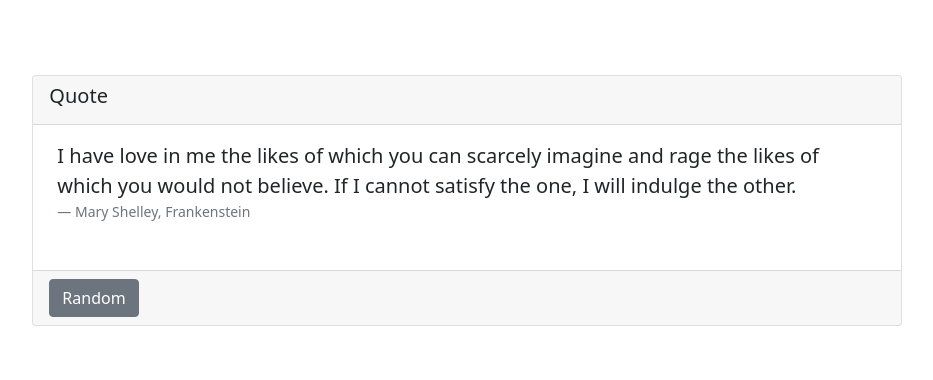
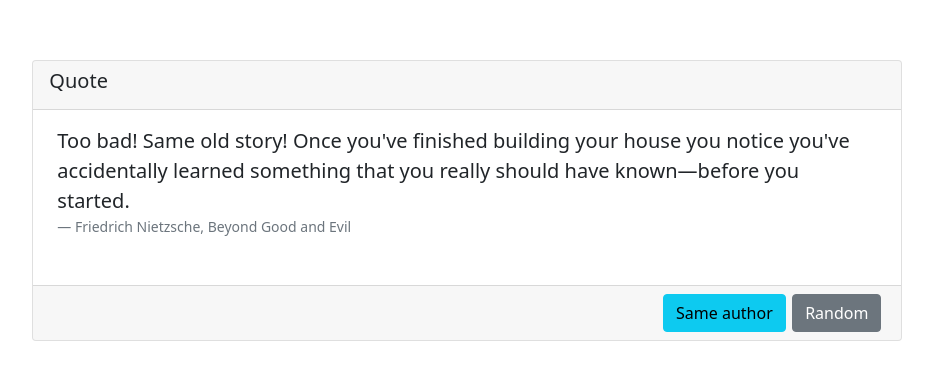
Before and after one commit to huuff/quoteapi, a Vue app: page / in a window 1280 px wide. Shown: the part 200-580 px from the top of the page, without its empty margins (173-1106 px from the left). Built offline with nearby package versions, Linux system fonts and the light colour scheme.

Commit message:
quote by author, tags, work

```diff
--- a/src/App.vue
+++ b/src/App.vue
@@ -1,9 +1,9 @@
 <template>
-
   <div class="vh-100 row justify-content-center align-items-center">
     <the-quote-box
       :currentQuote="currentQuote"
       @requestRandom="requestRandom"
+      @requestAuthor="requestAuthor"
       class="col-lg-8"
     ></the-quote-box>
   </div>
@@ -13,7 +13,7 @@
 import { ref } from 'vue';
 import TheQuoteBox from '@/components/TheQuoteBox.vue';
 import { Quote } from '@/quote';
-import { randomQuote } from '@/test-quotes';
+import { randomQuote, randomFromAuthor } from '@/test-quotes';
 
 const currentQuote = ref<Quote>(randomQuote());
 let interval: number | null = null;
@@ -21,15 +21,20 @@ let interval: number | null = null;
 function restartInterval() {
   if (interval)
     clearInterval(interval);
-  interval = setInterval(updateWithRandom, 5000);
+  interval = setInterval(() => update(randomQuote()), 5000);
 }
 
-function updateWithRandom() {
-  currentQuote.value = randomQuote();
+function update(newQuote: Quote) {
+  currentQuote.value = newQuote;
 }
 
 function requestRandom() {
-  updateWithRandom();
+  update(randomQuote());
+  restartInterval();
+}
+
+function requestAuthor(author: string) {
+  update(randomFromAuthor(author));
   restartInterval();
 }
 
--- a/src/components/TheQuoteBox.vue
+++ b/src/components/TheQuoteBox.vue
@@ -17,8 +17,19 @@
         </figure>
       </transition>
     </div>
-    <div class="card-footer">
-      <button class="btn btn-secondary" @click="$emit('requestRandom')">Random</button>
+    <div id="quoteBoxActions"
+      class="card-footer d-flex flex-row justify-content-between align-items-baseline"
+      >
+      <div>
+        <transition-group name="fade">
+          <a v-for="tag in currentQuote.tags" :key="tag" href="#" class="card-link">{{tag}}</a>
+        </transition-group>
+      </div>
+
+      <div>
+        <button class="btn btn-info" @click="$emit('requestAuthor', currentQuote.author)">Same author</button>
+        <button class="btn btn-secondary" @click="$emit('requestRandom')">Random</button>
+      </div>
     </div>
   </main>
 </template>
@@ -34,7 +45,7 @@ const props = defineProps({
   } ,
 });
 
-const emit = defineEmits([ "requestRandom" ])
+const emit = defineEmits([ "requestRandom", "requestAuthor" ])
 </script>
 
 <style>
@@ -51,4 +62,10 @@ const emit = defineEmits([ "requestRandom" ])
 #quoteBox {
   min-height: 30%;
 }
+
+#quoteBoxActions button,
+#quoteBoxActions a
+{
+  margin: 0 0.2em;
+}
 </style>
--- a/src/test-quotes.ts
+++ b/src/test-quotes.ts
@@ -31,5 +31,13 @@ const testQuotes: Quote[] = [
 ];
 
 export function randomQuote(): Quote {
-  return testQuotes[Math.floor(Math.random() * testQuotes.length)];
+  return randomElement(testQuotes);
 }
+
+export function randomFromAuthor(author: string): Quote {
+  return randomElement(testQuotes.filter(quote => quote.author === author));
+}
+
+function randomElement<T>(array: T[]): T {
+  return array[Math.floor(Math.random() * array.length)];
+}
```
Also changed, not shown: 2 other files (tests, documents, lock files or other folders).
